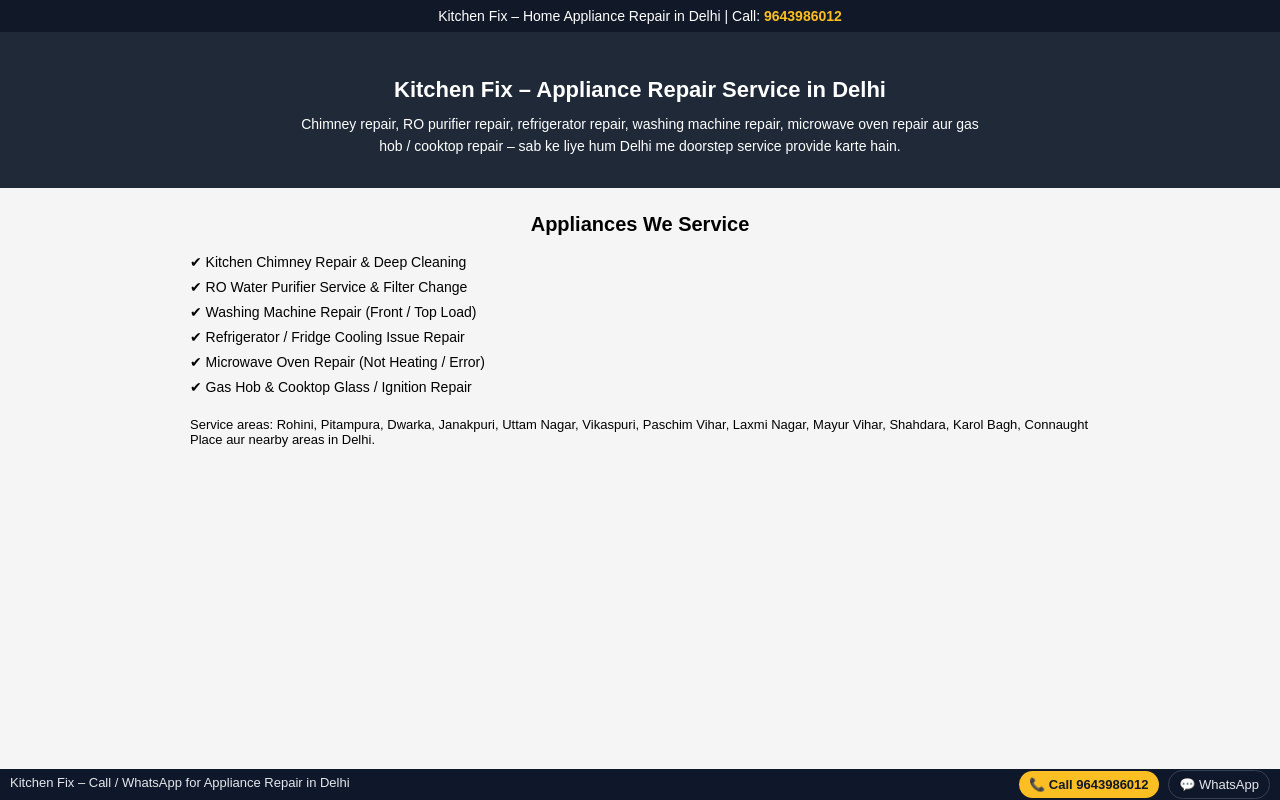
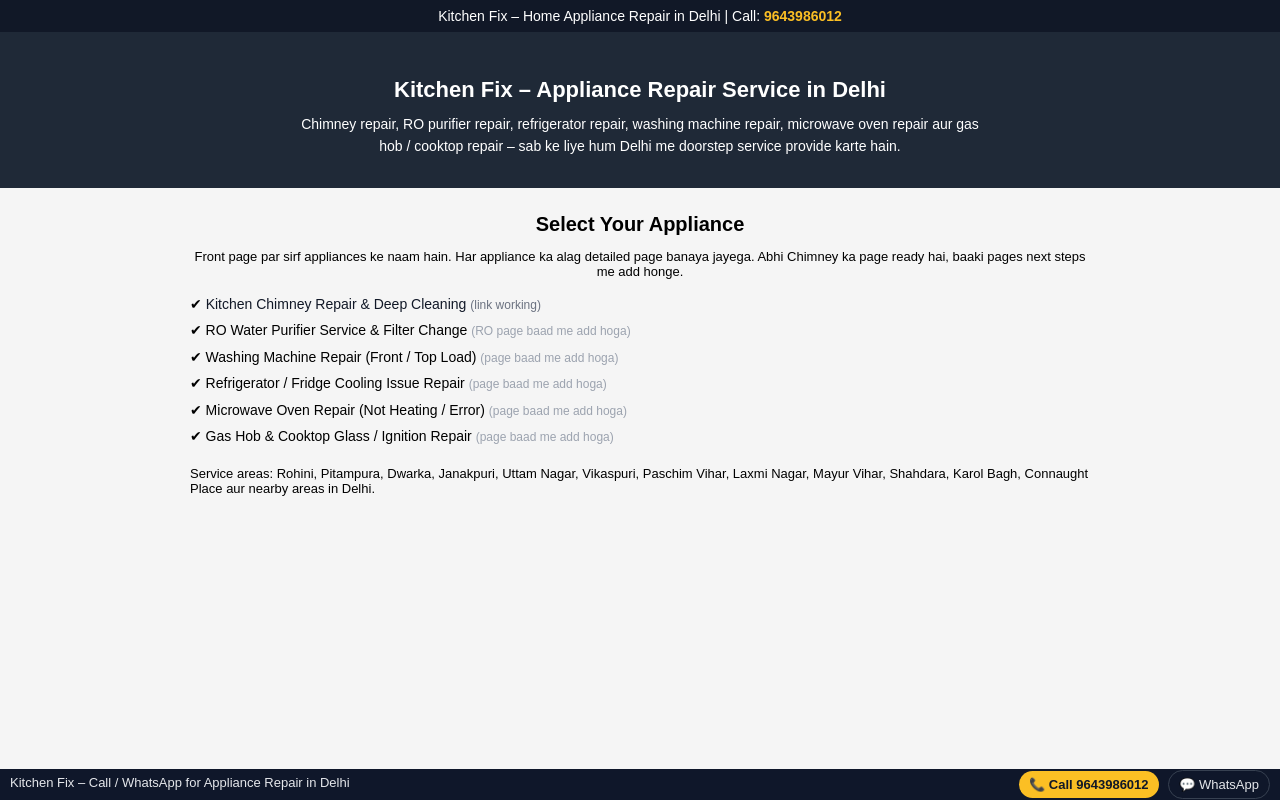
Before and after one commit to at345156-hash/kitchen-fix-site, a plain HTML site: page index.html in a window 1280 px wide. Drawn offline with Linux system fonts and the light colour scheme.

Commit message:
Update index.html

```diff
--- a/index.html
+++ b/index.html
@@ -8,11 +8,13 @@
 </head>
 <body style="font-family: Arial, sans-serif; margin:0; padding:0; background:#f5f5f5;">
 
+  <!-- TOP BAR -->
   <div style="background:#111827; color:#fff; padding:8px 12px; text-align:center; font-size:14px;">
     Kitchen Fix – Home Appliance Repair in Delhi |
     Call: <a href="tel:+919643986012" style="color:#fbbf24; font-weight:bold; text-decoration:none;">9643986012</a>
   </div>
 
+  <!-- HERO -->
   <div style="background:#1f2937; color:#fff; padding:30px 12px;">
     <h1 style="font-size:22px; margin-bottom:10px; text-align:center;">
       Kitchen Fix – Appliance Repair Service in Delhi
@@ -23,15 +25,46 @@
     </p>
   </div>
 
+  <!-- SERVICES LIST WITH LINKS -->
   <div style="max-width:900px; margin:25px auto; padding:0 12px;">
-    <h2 style="text-align:center; font-size:20px; margin-bottom:10px;">Appliances We Service</h2>
-    <ul style="list-style:none; padding:0; font-size:14px; line-height:1.8;">
-      <li>✔ Kitchen Chimney Repair &amp; Deep Cleaning</li>
-      <li>✔ RO Water Purifier Service &amp; Filter Change</li>
-      <li>✔ Washing Machine Repair (Front / Top Load)</li>
-      <li>✔ Refrigerator / Fridge Cooling Issue Repair</li>
-      <li>✔ Microwave Oven Repair (Not Heating / Error)</li>
-      <li>✔ Gas Hob &amp; Cooktop Glass / Ignition Repair</li>
+
+    <h2 style="text-align:center; font-size:20px; margin-bottom:10px;">
+      Select Your Appliance
+    </h2>
+
+    <p style="font-size:13px; text-align:center; margin-bottom:12px;">
+      Front page par sirf appliances ke naam hain. Har appliance ka alag detailed page banaya jayega.
+      Abhi Chimney ka page ready hai, baaki pages next steps me add honge.
+    </p>
+
+    <ul style="list-style:none; padding:0; font-size:14px; line-height:1.9; margin:0;">
+      <li>
+        ✔
+        <a href="chimney-repair-delhi.html" style="color:#111827; text-decoration:none;">
+          Kitchen Chimney Repair &amp; Deep Cleaning
+        </a>
+        <span style="font-size:12px; color:#6b7280;">(link working)</span>
+      </li>
+      <li>
+        ✔ RO Water Purifier Service &amp; Filter Change
+        <span style="font-size:12px; color:#9ca3af;">(RO page baad me add hoga)</span>
+      </li>
+      <li>
+        ✔ Washing Machine Repair (Front / Top Load)
+        <span style="font-size:12px; color:#9ca3af;">(page baad me add hoga)</span>
+      </li>
+      <li>
+        ✔ Refrigerator / Fridge Cooling Issue Repair
+        <span style="font-size:12px; color:#9ca3af;">(page baad me add hoga)</span>
+      </li>
+      <li>
+        ✔ Microwave Oven Repair (Not Heating / Error)
+        <span style="font-size:12px; color:#9ca3af;">(page baad me add hoga)</span>
+      </li>
+      <li>
+        ✔ Gas Hob &amp; Cooktop Glass / Ignition Repair
+        <span style="font-size:12px; color:#9ca3af;">(page baad me add hoga)</span>
+      </li>
     </ul>
 
     <p style="font-size:13px; margin-top:16px;">
@@ -40,6 +73,7 @@
     </p>
   </div>
 
+  <!-- STICKY CONTACT BAR -->
   <div style="position:fixed; bottom:0; left:0; right:0; background:#0f172a; color:#e5e7eb; padding:6px 10px; font-size:13px; display:flex; flex-wrap:wrap; justify-content:space-between; align-items:center; box-sizing:border-box;">
     <div style="font-weight:500; margin-bottom:4px;">
       Kitchen Fix – Call / WhatsApp for Appliance Repair in Delhi
@@ -50,8 +84,5 @@
     </div>
   </div>
 
-  <script>
-    // future me yahan JS add kar sakte hain
-  </script>
 </body>
 </html>
```
